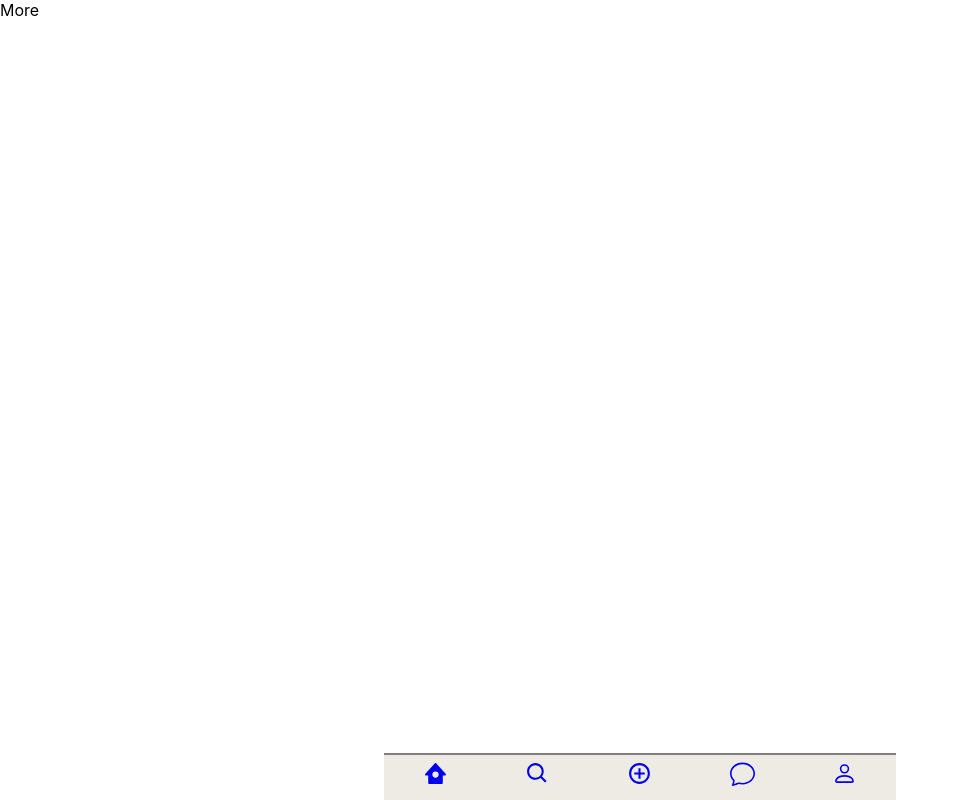
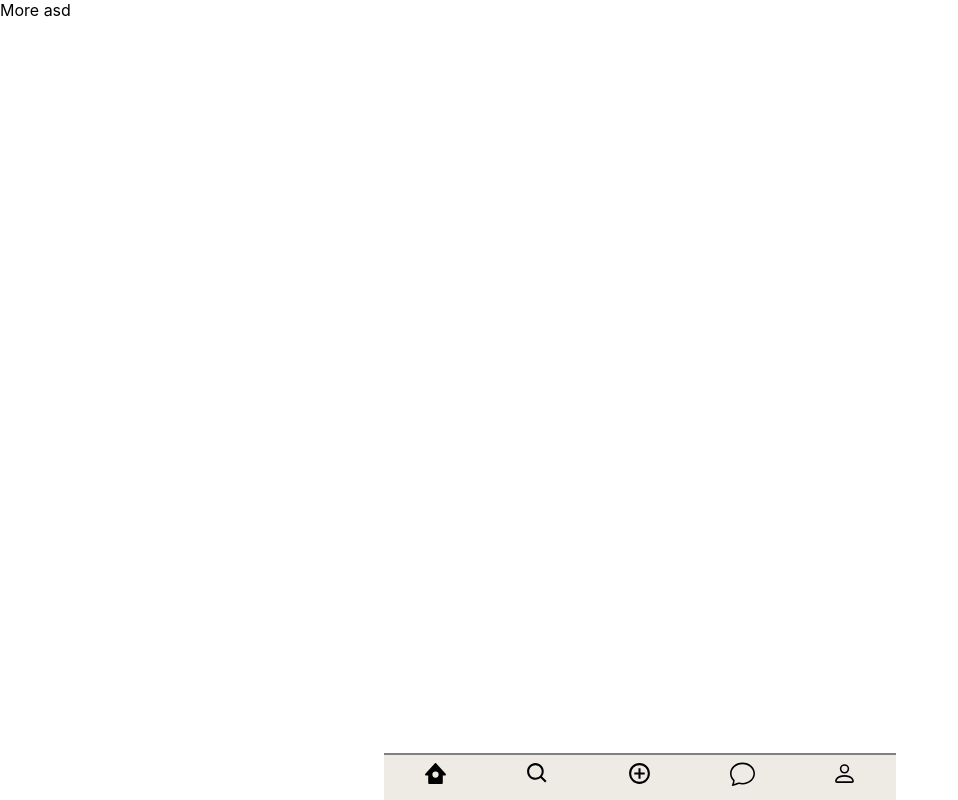
Before and after one commit to JISEUNGON/front-end, a React (Create React App) app: page /more in a window 1280 px wide. Shown: the whole page, without its empty margins (0-958 px from the left). Built offline with nearby package versions, Linux system fonts and the light colour scheme.

Commit message:
Refactor: 하단 네비게이션 색깔 변경

```diff
--- a/src/navigation/FootNav.tsx
+++ b/src/navigation/FootNav.tsx
@@ -37,28 +37,28 @@ function FootNav() {
   return (
     <BottomNav className="wrapper">
       <HomeButton className="navItem">
-        <RouterLink to="/">
-          {activeNav === 1 ? <BiSolidHomeCircle size="25" /> : <BiHomeCircle size="25" onClick={() => handleActiveNav(1)}/>}
+        <RouterLink to="/" color="#FFFFFF">
+          {activeNav === 1 ? <BiSolidHomeCircle color="#000" size="25" /> : <BiHomeCircle color="#000" size="25" onClick={() => handleActiveNav(1)}/>}
         </RouterLink>
       </HomeButton>
       <SearchButton className="navItem">
         <RouterLink to="/search">
-          {activeNav === 2 ? <BiSolidSearch size="25" /> : <BiSearch size="25" onClick={() => handleActiveNav(2)}/>}
+          {activeNav === 2 ? <BiSolidSearch color="#000" size="25" /> : <BiSearch color="#000" size="25" onClick={() => handleActiveNav(2)}/>}
         </RouterLink>
       </SearchButton>
       <AddButton className="navItem">
         <RouterLink to="/add">
-          {activeNav === 3 ? <RiAddCircleFill size="25" /> : <RiAddCircleLine size="25" onClick={() => handleActiveNav(3)}/>}
+          {activeNav === 3 ? <RiAddCircleFill color="#000" size="25" /> : <RiAddCircleLine color="#000" size="25" onClick={() => handleActiveNav(3)}/>}
         </RouterLink>
       </AddButton>
       <ChattingButton className="navItem">
         <RouterLink to="/chatting">
-          {activeNav === 4 ? <BsChatFill size="25" /> : <BsChat size="25" onClick={() => handleActiveNav(4)}/>}
+          {activeNav === 4 ? <BsChatFill color="#000" size="25" /> : <BsChat color="#000" size="25" onClick={() => handleActiveNav(4)}/>}
         </RouterLink>
       </ChattingButton>
       <MoreButton className="navItem">
         <RouterLink to="/more">
-          {activeNav === 5 ? <BsFillPersonFill size="25" /> : <BsPerson size="25" onClick={() => handleActiveNav(5)}/> }
+          {activeNav === 5 ? <BsFillPersonFill color="#000" size="25" /> : <BsPerson color="#000" size="25" onClick={() => handleActiveNav(5)}/> }
         </RouterLink>
       </MoreButton>
     </BottomNav>
--- /dev/null
+++ b/src/screen/home/Home.css
@@ -0,0 +1,4 @@
+.main {
+    background-color: red;
+
+}
--- a/src/screen/home/Home.tsx
+++ b/src/screen/home/Home.tsx
@@ -1,9 +1,10 @@
 import React from "react";
+import "./Home.css";
 
 function Main() {
   return (
-    <div>
-      <text>Main</text>
+    <div className="main">
+      <text>Main sd </text>
     </div>
   );
 }
--- a/src/screen/home/More.tsx
+++ b/src/screen/home/More.tsx
@@ -3,7 +3,7 @@ import React from "react";
 function More() {
   return (
     <div>
-      <text>More</text>
+      <text>More asd</text>
     </div>
   );
 }
```
